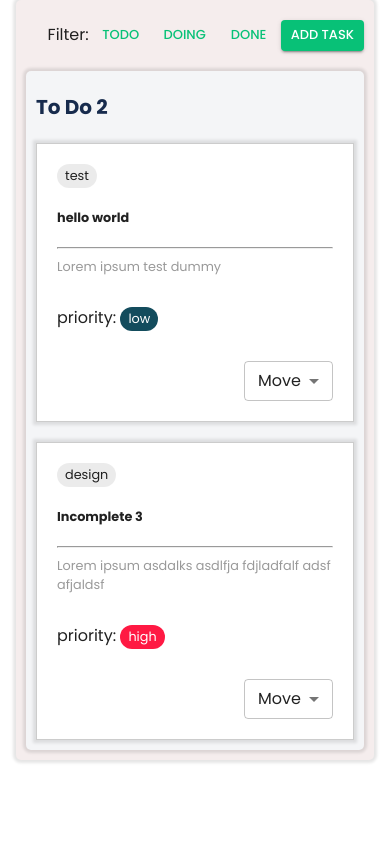
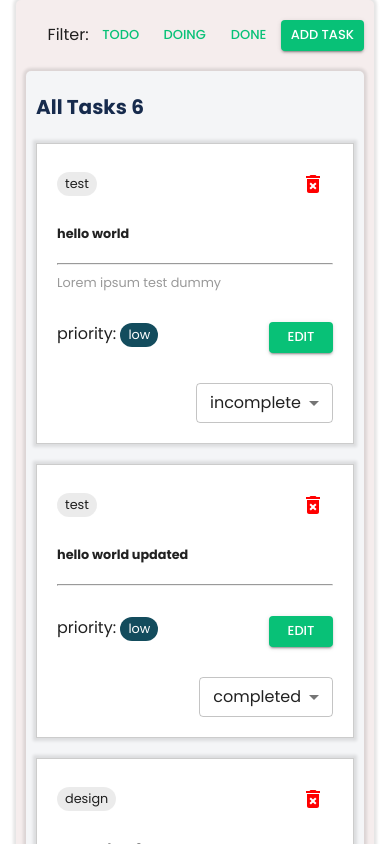
Before and after one commit to ThaneshworJoshi/TodoApp, a React (Create React App) app: page / in a window 390 px wide. Shown: the top 844 px of the page. Built offline with nearby package versions, Linux system fonts and the light colour scheme; data requests are answered from the project's data file.

Commit message:
feat: Enable displaying todo tasks on mobile devices

```diff
--- a/src/App.tsx
+++ b/src/App.tsx
@@ -18,7 +18,7 @@ function App() {
 
   return (
     <div>
-      <TaskBoard columns={taskBoardData} />
+      <TaskBoard columns={taskBoardData} todos={todos} />
     </div>
   )
 }
--- a/src/components/molecules/TaskCard/TaskCard.component.tsx
+++ b/src/components/molecules/TaskCard/TaskCard.component.tsx
@@ -44,7 +44,7 @@ const StyledChip = styled(Chip)(({ theme }) => {
 
 export const TaskCard = (task: TaskCardProps) => {
   const { isMobile } = useMediaQuery()
-  const [taskStatus, setTaskStatus] = useState('')
+  const [taskStatus, setTaskStatus] = useState(task?.status ?? '')
 
   const { id, tag, title, description, priority, status, media, events } = task
   // Define a mapping of priority values to their corresponding color codes
@@ -55,18 +55,9 @@ export const TaskCard = (task: TaskCardProps) => {
   }
   // Define a mapping of status values to arrays of menu items
   const statusMenuItems = {
-    incomplete: [
-      { label: 'Doing', value: 'inprogress' },
-      { label: 'Done', value: 'completed' },
-    ],
-    completed: [
-      { label: 'To Do', value: 'incomplete' },
-      { label: 'Doing', value: 'inprogress' },
-    ],
-    inprogress: [
-      { label: 'To Do', value: 'incomplete' },
-      { label: 'Done', value: 'completed' },
-    ],
+    incomplete: ['inprogress', 'completed'],
+    completed: ['incomplete', 'inprogress'],
+    inprogress: ['incomplete', 'completed'],
   }
 
   // Calculate the color for displaying priority, based on the priority value
@@ -79,14 +70,14 @@ export const TaskCard = (task: TaskCardProps) => {
   // Generate an array of MenuItems based on the current status
   const getMenuItems = () => {
     return statusMenuItems[status].map((item) => (
-      <MenuItem key={item.label} value={item.value.toLowerCase()}>
-        {item.label}
+      <MenuItem key={item} value={item.toLowerCase()}>
+        {item}
       </MenuItem>
     ))
   }
 
   const handleStatusChange = (event: SelectChangeEvent) => {
-    setTaskStatus(event.target.value as string)
+    setTaskStatus(event.target.value as any)
 
     events?.onTaskMove({
       id,
@@ -153,9 +144,7 @@ export const TaskCard = (task: TaskCardProps) => {
           input={<OutlinedInput />}
           onChange={handleStatusChange}
         >
-          <MenuItem disabled value="">
-            <>Move</>
-          </MenuItem>
+          <MenuItem value={taskStatus}>{taskStatus}</MenuItem>
           {getMenuItems()}
         </Select>
       </Box>
--- a/src/components/molecules/TaskColumn/TaskColumn.type.ts
+++ b/src/components/molecules/TaskColumn/TaskColumn.type.ts
@@ -1,7 +1,7 @@
 import { TaskCardProps } from '../TaskCard'
 
 export interface TaskColumnProps {
-  id: string
+  id?: string
   title: string
   tasks?: TaskCardProps[]
   events?: {
--- a/src/components/organisms/TaskBoard/TaskBoard.component.tsx
+++ b/src/components/organisms/TaskBoard/TaskBoard.component.tsx
@@ -32,7 +32,7 @@ const StyledBox = styled(Box)(() => {
   }
 })
 
-export const TaskBoard = ({ columns }: TaskBoardProps) => {
+export const TaskBoard = ({ columns, todos }: TaskBoardProps) => {
   const [taskId, setTaskId] = useState('')
   const [task, setTask] = useState(null)
   const [openModal, setOpenModal] = useState(false)
@@ -97,12 +97,13 @@ export const TaskBoard = ({ columns }: TaskBoardProps) => {
         <BoardWrapperBox>
           <FilterBar />
           <StyledBox>
-            {!isSmallMobile &&
+            {!isSmallMobile ? (
               columns?.map((column) => (
                 <TaskColumn key={column?.id} {...column} events={events} />
-              ))}
-
-            {isSmallMobile && <TaskColumn {...columns[0]} />}
+              ))
+            ) : (
+              <TaskColumn title="All Tasks" tasks={todos} events={events} />
+            )}
           </StyledBox>
         </BoardWrapperBox>
       </StyledContainer>
--- a/src/components/organisms/TaskBoard/TaskBoard.type.ts
+++ b/src/components/organisms/TaskBoard/TaskBoard.type.ts
@@ -2,4 +2,5 @@ import { TaskColumnProps } from '../../molecules'
 
 export interface TaskBoardProps {
   columns: TaskColumnProps[]
+  todos?: any
 }
```
